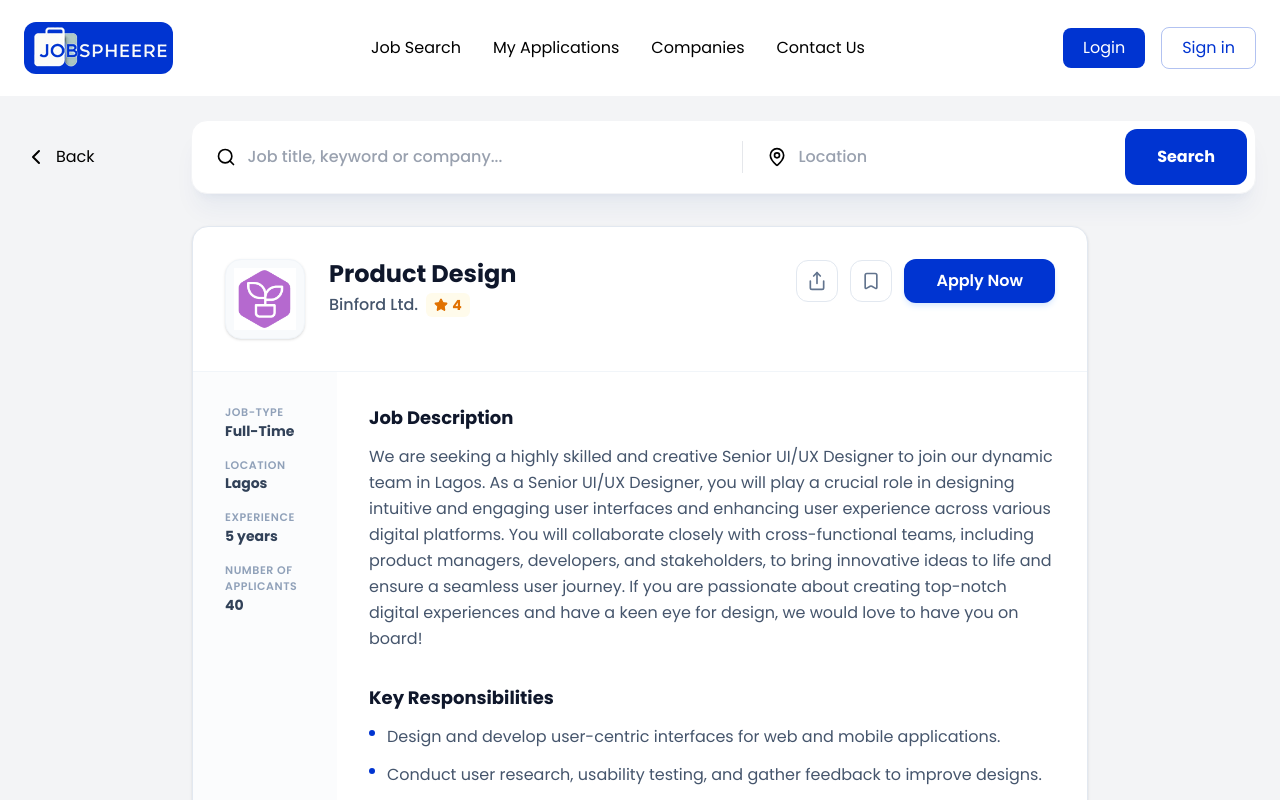
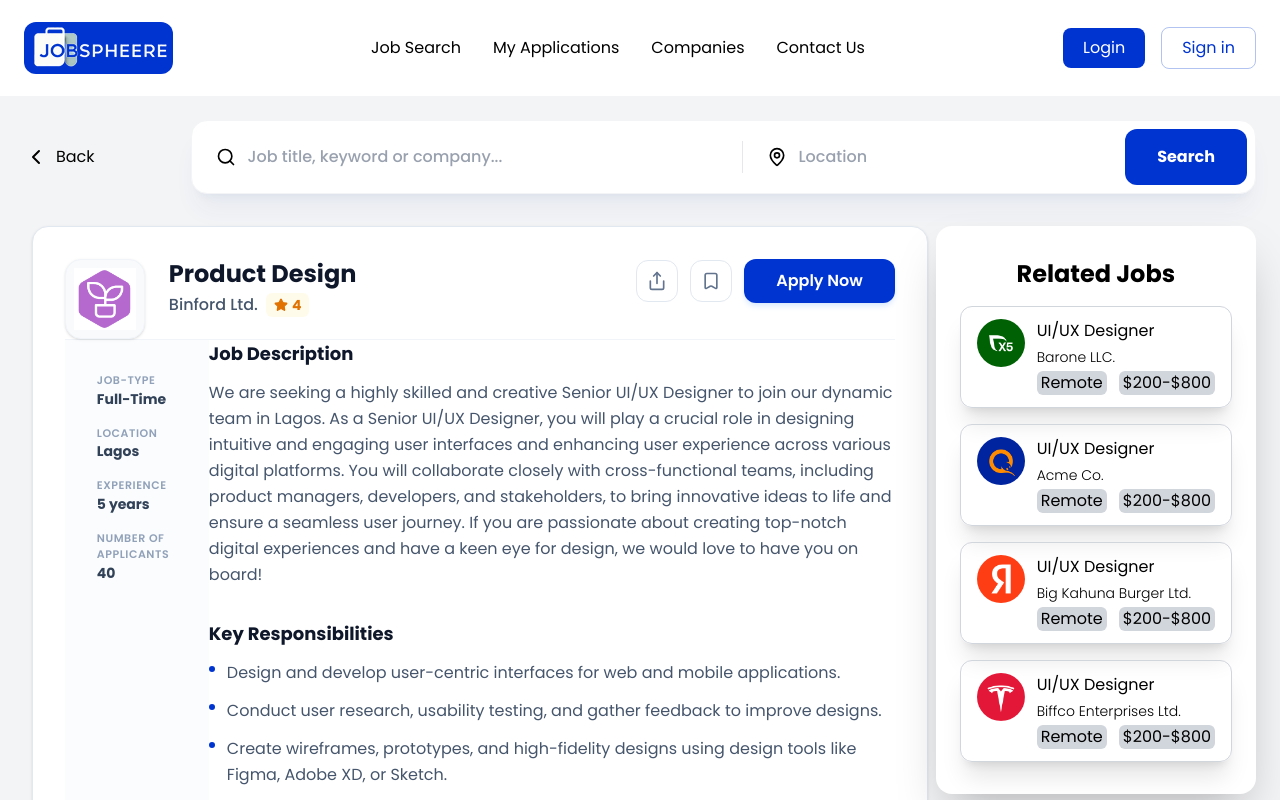
Before and after one commit to bemnet-21/CSEC_DEV_BOOTCAMP, a React (Vite) app in the folder jobsphere/: page /job/1 in a window 1280 px wide. Shown: the top 800 px of the page. Built offline with nearby package versions, Linux system fonts and the light colour scheme.

Commit message:
feat(details page): add related jobs card to details page

```diff
--- a/jobsphere/src/components/JobDetails/DetailCard.tsx
+++ b/jobsphere/src/components/JobDetails/DetailCard.tsx
@@ -15,8 +15,8 @@ const DetailCard = ({
   responsibilites
 }: JobCardProps) => {
   return (
-    <div className='bg-white border border-slate-200 shadow-sm rounded-2xl overflow-hidden max-w-4xl mx-auto'>
-      <div className='p-5 md:p-8 border-b border-slate-100'>
+    <div className='flex flex-col bg-white border border-slate-200 shadow-sm rounded-2xl overflow-hidden max-w-4xl mx-auto p-5 md:p-8'>
+      <div className=' border-b border-slate-100'>
         <div className='flex flex-col md:flex-row md:items-start justify-between gap-6'>
 
           <div className='flex flex-col sm:flex-row gap-4 md:gap-6 items-center sm:items-start text-center sm:text-left'>
@@ -79,7 +79,7 @@ const DetailCard = ({
                     </div>
             </div>
         </div>
-        <div className='p-5 md:p-8 flex flex-col gap-y-8'>
+        <div className='flex flex-col gap-y-8'>
             <section>
                 <h2 className='text-lg font-bold text-slate-900 mb-3'>Job Description</h2>
                 <p className='text-slate-600 leading-relaxed'>
--- /dev/null
+++ b/jobsphere/src/components/RelatedJobs/RelatedJobs.tsx
@@ -0,0 +1,20 @@
+import React from 'react'
+import type { SavedJobCardProps } from '../../interface'
+import { SAVEDJOBS } from '../../constants'
+import SavedJobsCard from './RelatedJobsCard'
+
+const RelatedJobs = () => {
+  const savedJobs : SavedJobCardProps[] = SAVEDJOBS
+  return (
+    <div className='bg-white w-80 h-fit flex flex-col rounded-2xl shadow-2xl px-6 py-8 gap-y-4 sm:w-fit '>
+      <h1 className='font-bold text-2xl place-self-center'>Related Jobs</h1>
+      <div className='grid grid-cols-1 gap-4 sm:grid-cols-2 lg:grid-cols-3 xl:grid-cols-1'>
+        {savedJobs && savedJobs.map((saved) => (
+            <SavedJobsCard key={saved.id} id={saved.id} company_logo={saved.company_logo} company_name={saved.company_name} job_title={saved.job_title} tags={saved.tags} />
+        ))}
+      </div>
+    </div>
+  )
+}
+
+export default RelatedJobs
--- /dev/null
+++ b/jobsphere/src/components/RelatedJobs/RelatedJobsCard.tsx
@@ -0,0 +1,25 @@
+import React from 'react'
+import type { SavedJobCardProps } from '../../interface'
+
+const RelatedJobsCard = ({ company_logo, company_name, job_title, tags } : SavedJobCardProps) => {
+  return (
+    <div className='border border-gray-300 shadow-xl flex items-start gap-x-3 py-3 px-4 rounded-xl'>
+      <div className='w-12 h-12 '>
+        <img src={company_logo} className='rounded-full grow-0'/>
+      </div>
+      <div className='flex flex-col gap-y-1'>
+        <h1 className='text-md'>{job_title}</h1>
+        <h3 className='font-light text-sm'>{company_name}</h3>
+        <div className='flex gap-x-3'>
+            {
+                tags.map((tag) => (
+                    <div className='bg-gray-300 w-fit px-1 rounded-md'>{tag}</div>
+                ))
+            }
+        </div>
+      </div>
+    </div>
+  )
+}
+
+export default RelatedJobsCard
--- a/jobsphere/src/pages/JobDetails.tsx
+++ b/jobsphere/src/pages/JobDetails.tsx
@@ -3,6 +3,8 @@ import React from 'react'
 import { useNavigate, useParams } from 'react-router-dom'
 import { getJob } from '../utils/job'
 import DetailCard from '../components/JobDetails/DetailCard'
+import SavedJobs from '../components/SavedJobs/SavedJobs'
+import RelatedJobs from '../components/RelatedJobs/RelatedJobs'
 
 const JobDetails = () => {
   const { id } = useParams()
@@ -42,9 +44,15 @@ const JobDetails = () => {
             </button>
           </form>
       </div>
-      {
-        job && <DetailCard id={job.id} company_logo={job.company_logo} applicants={job.applicants} company_name={job.company_name} job_title={job.job_title} job_type={job.job_type} tags={job.tags} description={job.description} detail_desc={job.detail_desc} rating={job.rating} responsibilites={job.responsibilites} location={job.location} experience={job.experience} />
-      }
+      <div className='flex flex-col gap-y-8 xl:flex-row'>
+
+        {
+          job && <DetailCard id={job.id} company_logo={job.company_logo} applicants={job.applicants} company_name={job.company_name} job_title={job.job_title} job_type={job.job_type} tags={job.tags} description={job.description} detail_desc={job.detail_desc} rating={job.rating} responsibilites={job.responsibilites} location={job.location} experience={job.experience} />
+        }
+        <div className='place-self-center xl:place-self-auto'>
+          <RelatedJobs />
+        </div>
+      </div>
     </section>
   )
 }
```
